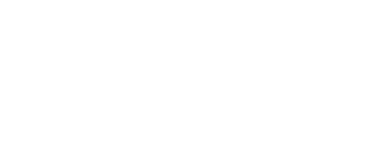
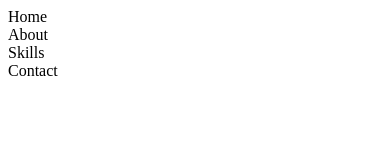
Before and after one commit to Tsepo-Matheleli/personal-portfolio, a plain HTML site: page index.html in a window 390 px wide. Drawn offline with Linux system fonts and the light colour scheme.

Commit message:
Changed container layouts and flow for mobile and desktop respectively.

```diff
--- a/index.html
+++ b/index.html
@@ -2,43 +2,15 @@
 <html lang="en">
 <head>
     <meta charset="UTF-8">
-    <link rel="stylesheet" href="style.css">
+    <link rel="stylesheet" href="./styles/container-style.css">
     <title>Tsepo Matheleli</title>
-    <style>
-        .container{
-            display:grid;
-            grid-template-rows: 1fr;
-            grid-template-columns: repeat(4 / 1fr);
-        }
-        .home{
-            background-color: darkred;
-            grid-template-rows: 1fr;
-            grid-template-columns: repeat(1 / 1fr);
-
-        }
-        .about{
-            background-color:blue;
-            grid-template-rows: 1fr;
-            grid-template-columns: repeat(1 / 1fr);
-        }
-        .skills{
-            background-color: green;
-            grid-template-rows: 1fr;
-            grid-template-columns: repeat(1 / 1fr);
-        }
-        .contact{
-            background-color: yellow;
-            grid-template-rows: 1fr;
-            grid-template-columns: repeat(1 / 1fr);
-        }
-    </style>
 </head>
 <body>
     <div class="container">
-        <div class="home"></div>
-        <div class="about"></div>
-        <div class="skills"></div>
-        <div class="contact"></div>
+        <div class="home">Home</div>
+        <div class="about">About</div>
+        <div class="skills">Skills</div>
+        <div class="contact">Contact</div>
     </div>
 </body>
 </html>
```
